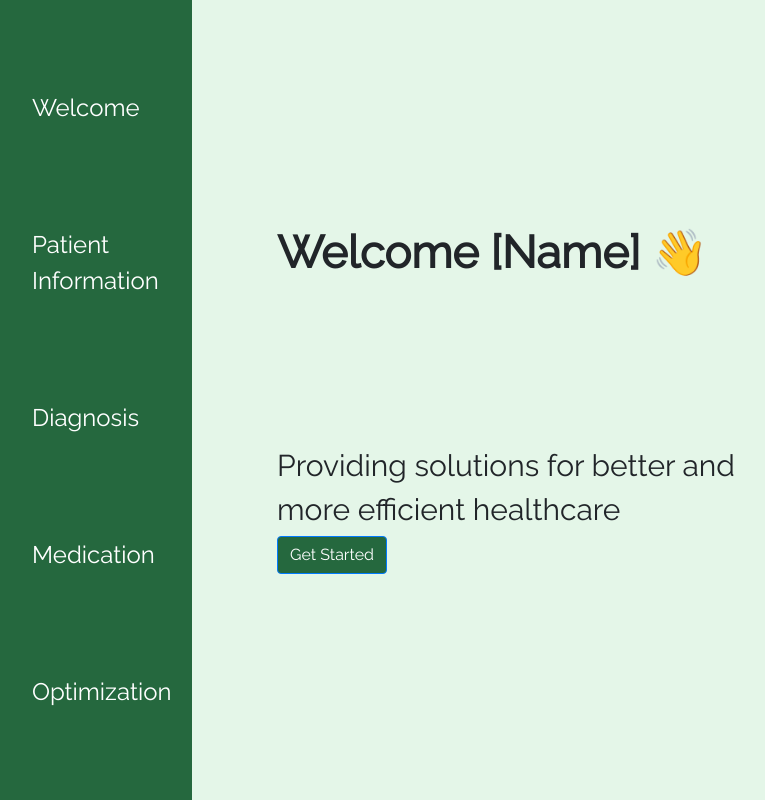
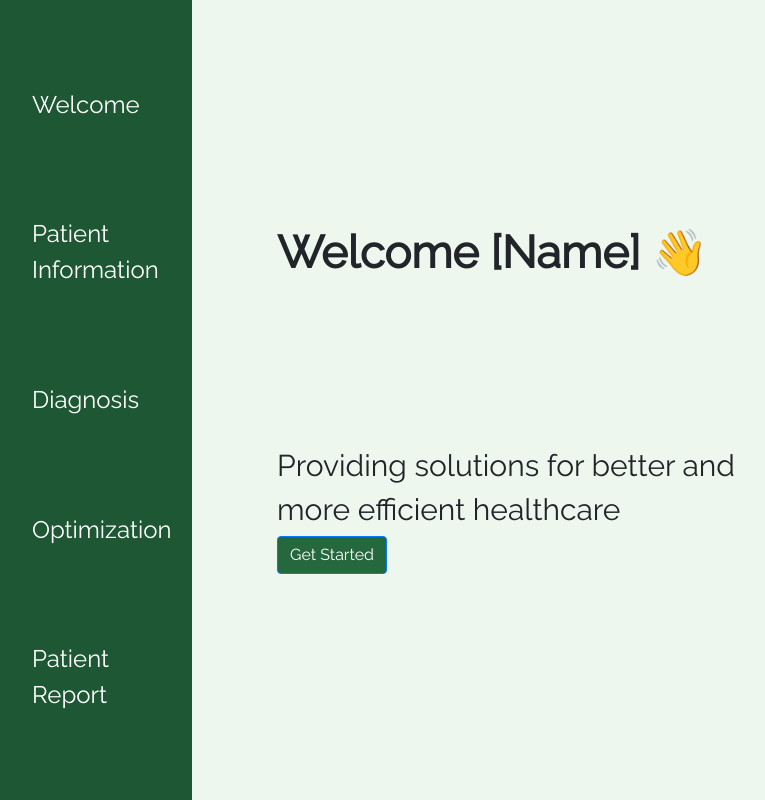
Before and after one commit to nicolelee1012/entyre-frontend, a React (Create React App) app: page / in a window 1280 px wide. Shown: the top 800 px of the page, without its empty margins (8-773 px from the left). Built offline with nearby package versions, Linux system fonts and the light colour scheme; no server answers.

Commit message:
replaced Medication placeholder with Patient Report section?

```diff
--- a/src/App.css
+++ b/src/App.css
@@ -1,7 +1,7 @@
 @import url("//fonts.googleapis.com/css?family=Raleway");
 
 .App {
-    background-color: #e4f6e8;
+    background-color: #eef7ee;
     font-family: "Raleway";
 }
 
--- a/src/App.js
+++ b/src/App.js
@@ -3,7 +3,7 @@ import Header from "./components/Header/Header";
 import Home from "./components/Home/Home";
 import PatientInfo from "./components/PatientInfo/PatientInfo";
 import Diagnosis from "./components/Diagnosis/Diagnosis";
-import Medication from "./components/Medication/Medication";
+import PatientReport from "./components/PatientReport/PatientReport";
 import Optimization from "./components/Optimization/Optimization";
 
 function App() {
@@ -13,8 +13,9 @@ function App() {
             <Home />
             <PatientInfo />
             <Diagnosis />
-            <Medication />
+
             <Optimization />
+            <PatientReport />
         </div>
     );
 }
--- a/src/components/Header/Header.js
+++ b/src/components/Header/Header.js
@@ -7,7 +7,7 @@ const NavbarStyled = styled.div`
   position: fixed;
   width: 200px;
   .header {
-    background: #25683E;
+    background: #1e5733;
     padding: 40px;
     display: flex;
     flex-direction: column;
@@ -59,13 +59,14 @@ export default class Header extends Component {
                         </Link>
                     </li>
                     <li>
-                        <Link to="medication" spy={true} smooth={true}>
-                            Medication
+                        <Link to="optimization" spy={true} smooth={true}>
+                            Optimization
                         </Link>
                     </li>
+
                     <li>
-                        <Link to="optimization" spy={true} smooth={true}>
-                            Optimization
+                        <Link to="patientReport" spy={true} smooth={true}>
+                            Patient Report
                         </Link>
                     </li>
                 </ul>
--- a/src/components/Medication/Medication.js
+++ b/src/components/PatientReport/PatientReport.js
@@ -3,22 +3,22 @@ import "bootstrap/dist/css/bootstrap.css";
 import Wrapper from "../Wrapper/Wrapper";
 import styled from "styled-components";
 
-const MedicationStyled = styled.div``;
+const PatientReportStyled = styled.div``;
 
-export default class Medication extends Component {
+export default class PatientReport extends Component {
     render() {
         return (
-            <MedicationStyled id="medication">
+            <PatientReportStyled id="patientReport">
                 <Wrapper>
                     <div class="container">
-                        <h1>This is Medication section</h1>
+                        <h1>This is the Patient Report section</h1>
                         Lorem ipsum dolor sit amet consectetur adipisicing elit.
                         Id, repellendus. Totam nihil similique a repellat minus
                         dolor amet quasi. Corporis nulla quaerat iste, sed quasi
                         ab dolorem maxime minima animi.
                     </div>
                 </Wrapper>
-            </MedicationStyled>
+            </PatientReportStyled>
         );
     }
 }
```
